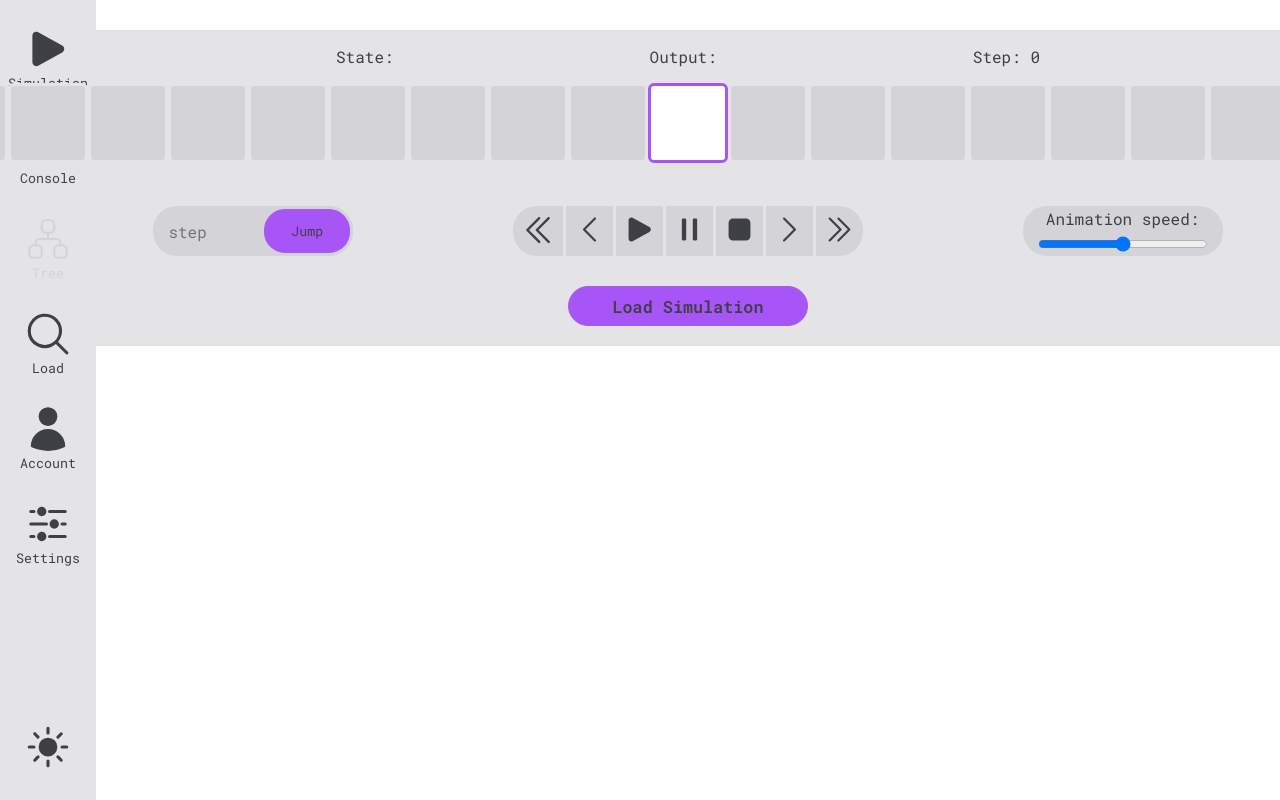
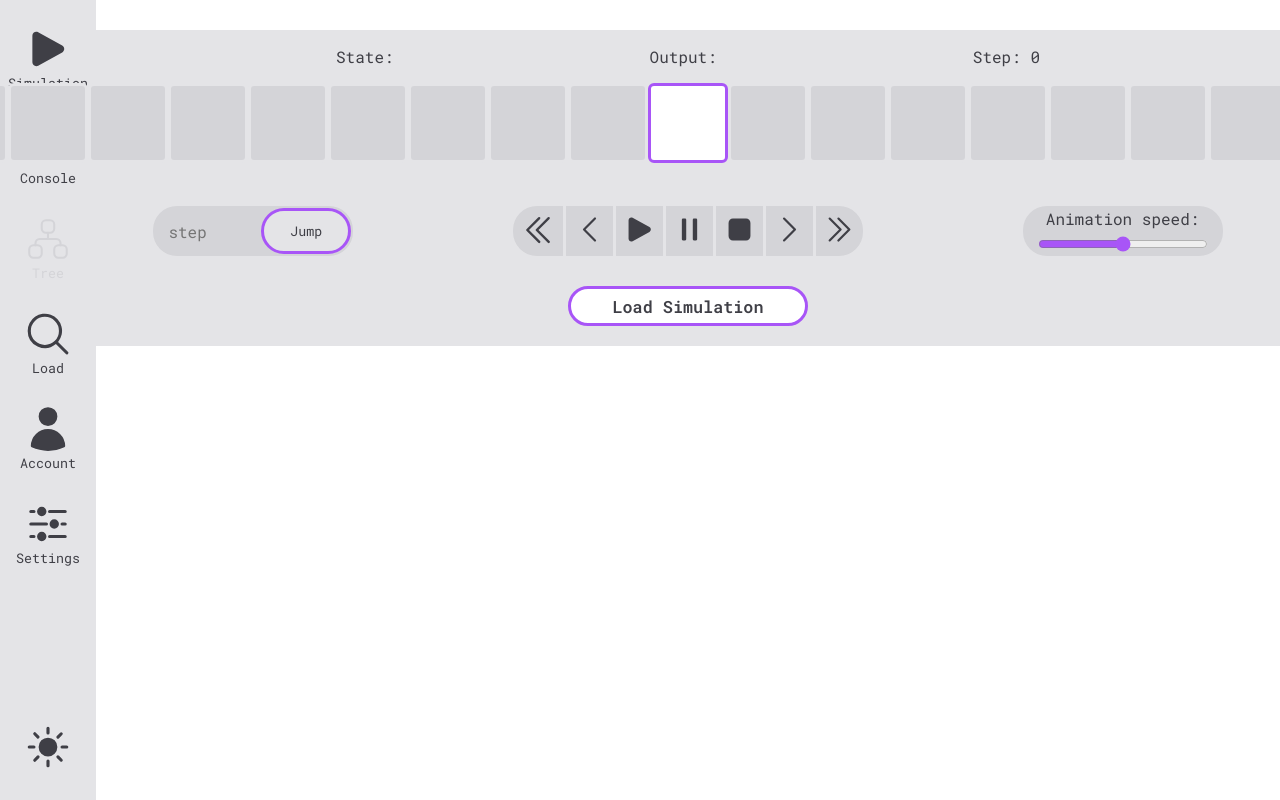
Before and after one commit to Haranana/Turing-Machine-Simulator-Frontend, a React (Vite) app: page / in a window 1280 px wide. Shown: the top 800 px of the page. Built offline with nearby package versions, Linux system fonts and the light colour scheme.

Commit message:
small updates to visuals of tapes and settings

```diff
--- a/src/features/Tape/TapesController.tsx
+++ b/src/features/Tape/TapesController.tsx
@@ -639,7 +639,7 @@ export const TapesController = ({ tapeState, radius = 10, cellPx = 80, animateMs
 
           <button className={`JumpToButton tooltip  ${!isSimulationLoaded()? "DisabledButton" : ""}`} onClick={()=>{if(jumpToRef.current!=null) jumpToSimulation(jumpToRef.current)}}
             disabled = {!isSimulationLoaded()} data-tooltip={!isSimulationLoaded()? "Simulation not loaded" : "Jump to given step"}>
-            Jump
+              Jump
           </button>
 
         </div>
--- a/src/features/Tape/tape.css
+++ b/src/features/Tape/tape.css
@@ -76,15 +76,14 @@
 }
 
 .JumpToButton{
-
-  background-color: var(--color-accent);
+  background-color: var(--color-strong);
   border-radius: var(--border-radius-strong);
   max-width: 100px;
   width: 50%;
-  border: 3px solid var(--color-medium);
-  color: var(--color-button-text);
+  margin: 2px;
+   border: 3px solid var(--color-accent);
+  color: var(--color-text);
   font-family: var(--font-1);
-
 }
 
 .JumpToButton:hover{
@@ -92,7 +91,6 @@
 }
 
 .JumpToButton.DisabledButton{
-  color: var(--color-text);
   /*background-color: var(--color-accent-transparent);*/
 }
 
@@ -295,7 +293,7 @@
   min-height: 0px;
 
   width: 25%;
-  height: 100%;
+  height: 85%;
   display: flex;
   flex-direction: row;
   cursor: pointer;
@@ -309,8 +307,10 @@
   cursor: pointer;
   font-weight: bold;
   font-family: var(--font-1);
-  background-color: var(--color-accent);
-  border: 3px solid var(--color-medium);
+  background-color: var(--color-strong);
+
+  margin: 2px;
+  border: 3px solid var(--color-accent);
 }
 
 .EnterInputButton.DisabledButton{
@@ -327,10 +327,10 @@
 }
 
 .LoadSimulationButton{
-  background-color: var(--color-accent);
+  background-color: var(--color-extreme);
 
   cursor: pointer;
-  border: 1px solid var(--color-accent);
+  border: 3px solid var(--color-accent);
   font-weight: 600;
   font-size: 105%;
   border-radius: var(--border-radius-strong);
@@ -340,6 +340,10 @@
   font-family: var(--font-1);
   outline: none;
 
+}
+
+input[type="range"] {
+  accent-color: var(--color-accent);
 }
 
 .LoadSimulationButton.DisabledButton{
--- a/src/pages/SettingsPage.css
+++ b/src/pages/SettingsPage.css
@@ -4,8 +4,9 @@
     --disabled-button-color: var(--color-strong);
 
     background-color: var(--page-color);
-    border-radius: var(--border-radius-strong);
     color: var(--color-text);
+
+    margin-bottom: 40px;
 }
 
 .SettingsSegment{
@@ -65,6 +66,10 @@
     border-radius: var(--border-radius-strong);
 }
 
+input[type="checkbox"] {
+  accent-color: var(--color-accent);
+}
+
 .SettingsTextField:focus-within{
     outline: 1px solid var(--color-accent);
 }
@@ -72,7 +77,11 @@
 .SaveSettings{
     margin-top: 2vh;
     width: 5vw;
-    height: 3vw;
+    min-height: 40px;
+    min-width: 70px;
+    display:flex;
+    justify-content: center;
+    align-items: center;
 
     border: none;
     font-family: var(--font-1);
@@ -81,6 +90,7 @@
     cursor: pointer;
     font-size: 1.1rem;
     border-radius: 9999999px;
+    margin-bottom: 40px;
 }
 
 .SaveSettingsDiv{
```
